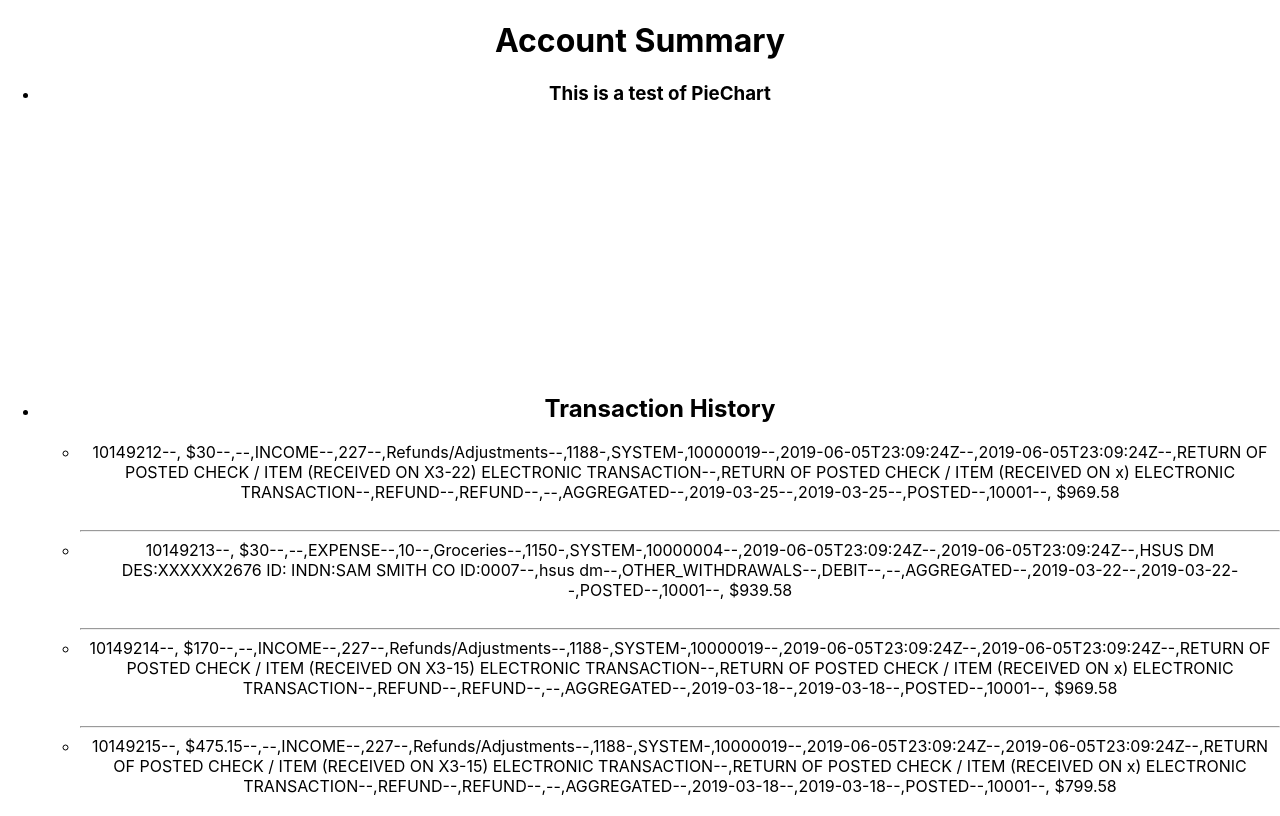
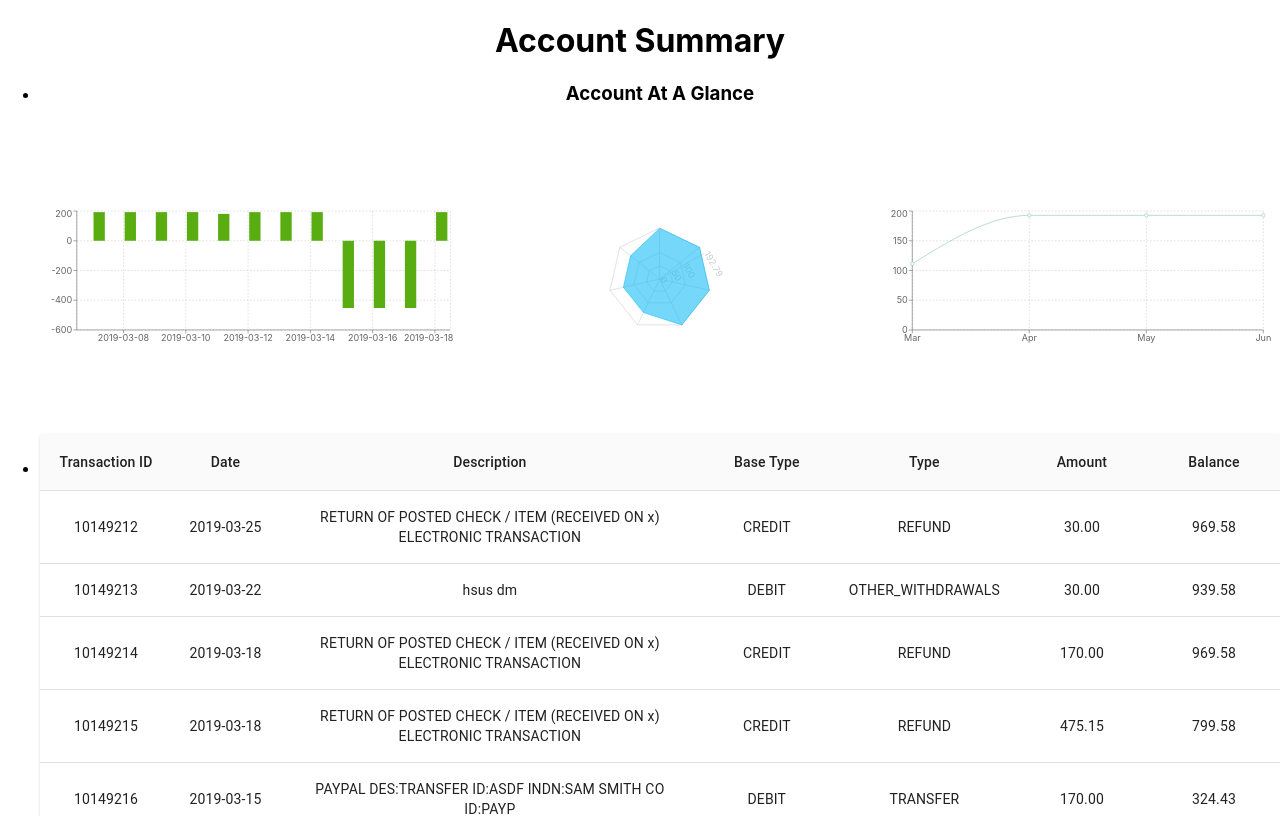
Before and after one commit to asingh120/react_UI-UX, a React (Create React App) app: page / in a window 1280 px wide. Shown: the top 816 px of the page. Built offline with nearby package versions, Linux system fonts and the light colour scheme.

Commit message:
added chart and graph

```diff
--- a/package.json
+++ b/package.json
@@ -3,11 +3,13 @@
   "version": "0.1.0",
   "private": true,
   "dependencies": {
+    "@material-ui/core": "^4.9.2",
     "@testing-library/jest-dom": "^4.2.4",
     "@testing-library/react": "^9.4.0",
     "@testing-library/user-event": "^7.2.1",
     "react": "^16.12.0",
     "react-dom": "^16.12.0",
+    "react-flexbox-grid": "^2.1.2",
     "react-scripts": "3.3.1",
     "recharts": "^2.0.0-beta.1"
   },
--- a/src/App.js
+++ b/src/App.js
@@ -1,8 +1,6 @@
 import React from 'react';
-import Data from './Data/data';
 import Chart from './Components/chart';
-
-
+import StickyHeadTable from './Components/table';
 import './App.css';
 
 const App = () => {
@@ -11,7 +9,7 @@ const App = () => {
       <h1>Account Summary</h1>
       <ul>
         <li><Chart/></li>
-        <li><Data/></li>
+        <li><StickyHeadTable/></li>
       </ul>
     </div>
   )
--- a/src/Components/chart.js
+++ b/src/Components/chart.js
@@ -1,27 +1,80 @@
 import React from 'react';
 import TxData from '../Data/data.json';
-import { PieChart, Pie } from 'recharts';
+import { BarChart, Bar, CartesianGrid, XAxis, YAxis, Tooltip, Legend} from 'recharts';
+import { RadarChart, PolarGrid, PolarAngleAxis, PolarRadiusAxis, Radar } from 'recharts';
+import { LineChart, Line } from 'recharts';
 
-const data = TxData.transactions;
+const balance = TxData.balances[0];
+const dailyLabels = balance.daily_labels
+const dailyValues = balance.daily_values
+const weekLabels = balance.day_of_week_labels;
+const weekValues = balance.day_of_week_average_values;
+const monthLabels = balance.month_labels;
+const monthValues = balance.month_average_values;
+const final = [];
+const weekFinal = [];
+const monthFinal = [];
 
-const amount = data.map((dataDetail, index) => {
-    return (dataDetail.amount.amount);
-  });
+for (let i=0; i < dailyValues.length; i++) {
+  final.push(
+    {
+      date: dailyLabels[i],
+      amount: dailyValues[i]
+    }
+  )
+};
 
-const type =  data.map((dataDetail, index) => {
-    return (dataDetail.type);
-  });
+for (let i=0; i < monthLabels.length; i++) {
+  monthFinal.push(
+    {
+      month: monthLabels[i],
+      amount: monthValues[i]
+    }
+  )
+}
+
+for (let i=0; i < weekLabels.length; i++) {
+  weekFinal.push(
+    {
+      month: weekLabels[i],
+      amount: weekValues[i]
+    }
+  )
+}
 
 const Chart = () => {
   return(
     <div>
-      <h3>This is a test of PieChart</h3>
-      {console.log("this is amount ", amount)}
-      {console.log("this is type " , type)}
-      <PieChart width={730} height={250}>
-        <Pie data={amount} dataKey="type" nameKey="amount" cx="50%" cy="50%" outerRadius={50} fill="#8884d8" />
-        <Pie data={type} dataKey="type" nameKey="amount" cx="50%" cy="50%" innerRadius={60} outerRadius={80} fill="#82ca9d" label />
-      </PieChart>
+      <h3>Account At A Glance</h3>
+        <div style={{display: 'flex', justifyContent: 'center', paddingTop: 30, paddingBottom: 30}}>
+
+          <BarChart width={730} height={250} data={final}>
+            <CartesianGrid strokeDasharray="3 3" />
+            <XAxis dataKey="date" />
+            <YAxis dataKey="amount"/>
+            <Tooltip />
+            <Bar dataKey="date" fill="#8884d8" />
+            <Bar dataKey="amount" fill="#5aad11" />
+          </BarChart>
+
+          <RadarChart outerRadius={90} width={730} height={250} data={weekFinal}>
+            <PolarGrid />
+            <PolarAngleAxis dataKey="day" />
+            <PolarRadiusAxis angle={30} domain={[0, 150]} />
+            <Radar name="amount" dataKey="amount" stroke="#19bcf7" fill="#19bcf7" fillOpacity={0.6} />
+          </RadarChart>
+
+          <LineChart width={730} height={250} data={monthFinal}
+            margin={{ top: 5, right: 30, left: 20, bottom: 5 }}>
+            <CartesianGrid strokeDasharray="3 3" />
+            <XAxis dataKey="month" />
+            <YAxis dataKey="amount"/>
+            <Tooltip />
+            <Line type="monotone" dataKey="month" stroke="#8884d8" />
+            <Line type="monotone" dataKey="amount" stroke="#82ca9d" />
+          </LineChart>
+        </div>
+
     </div>
   )
 }
--- /dev/null
+++ b/src/Components/table.js
@@ -0,0 +1,137 @@
+import React from 'react';
+import TxData from '../Data/data.json';
+import { makeStyles, Paper, Table, TableBody, TableCell, TableContainer, TableHead, TablePagination, TableRow } from '@material-ui/core';
+
+const txs = TxData.trxs.transactions;
+
+const columns = [
+  { id: 'transaction', label: 'Transaction ID', minWidth: 100, align: 'center'},
+  { id: 'date', label: 'Date', minWidth: 75, align: 'center' },
+  {
+    id: 'description',
+    label: 'Description',
+    minWidth: 170,
+    align: 'center',
+    format: value => value.toLocaleString(),
+  },
+  {
+    id: 'basetype',
+    label: 'Base Type',
+    minWidth: 100,
+    align: 'center',
+    format: value => value.toLocaleString(),
+  },
+  {
+    id: 'type',
+    label: 'Type',
+    minWidth: 100,
+    align: 'center',
+    format: value => value.toLocaleString(),
+  },
+  {
+    id: 'amount',
+    label: 'Amount',
+    minWidth: 100,
+    align: 'center',
+    format: value=>value.toFixed(2)
+  },
+  {
+    id: 'balance',
+    label: 'Balance',
+    minWidth: 100,
+    align: 'center',
+    format: value=>value.toFixed(2)
+  }
+];
+
+const rows = [];
+
+for (let i=0; i < txs.length; i++) {
+  rows.push(
+    {
+      transaction: txs[i].id,
+      date: txs[i].date,
+      description: txs[i].description.simple,
+      basetype: txs[i].baseType,
+      type: txs[i].type,
+      amount: txs[i].amount.amount,
+      balance: txs[i].runningBalance.amount
+    }
+  )
+};
+
+const useStyles = makeStyles({
+  root: {
+    width: '100%',
+    fontFamily: 'Apercu'
+  },
+  container: {
+    maxHeight: 500,
+  }
+});
+
+const StickyHeadTable = () => {
+  const classes = useStyles();
+  const [page, setPage] = React.useState(0);
+  const [rowsPerPage, setRowsPerPage] = React.useState(25);
+
+  const handleChangePage = (event, newPage) => {
+    setPage(newPage);
+  };
+
+  const handleChangeRowsPerPage = event => {
+    setRowsPerPage(+event.target.value);
+    setPage(0);
+  };
+
+  return (
+    <div>
+      <Paper className={classes.root}>
+        <TableContainer className={classes.container}>
+          <Table stickyHeader aria-label="sticky table">
+            <TableHead>
+              <TableRow>
+                {columns.map(column => (
+                  <TableCell
+                    key={column.id}
+                    align={column.align}
+                    style={{ minWidth: column.minWidth }}
+                  >
+                    {column.label}
+                  </TableCell>
+                ))}
+              </TableRow>
+            </TableHead>
+            <TableBody>
+              {rows.slice(page * rowsPerPage, page * rowsPerPage + rowsPerPage).map(row => {
+                return (
+                  <TableRow hover role="checkbox" tabIndex={-1} key={row.id}>
+                    {columns.map(column => {
+                      const value = row[column.id];
+                      return (
+                        <TableCell key={column.id} align={column.align}>
+                          {column.format && typeof value === 'number' ? column.format(value) : value}
+                        </TableCell>
+                      );
+                    })}
+                  </TableRow>
+                );
+              })}
+            </TableBody>
+          </Table>
+        </TableContainer>
+        <TablePagination
+          rowsPerPageOptions={[10, 25, 100]}
+          component="div"
+          count={rows.length}
+          rowsPerPage={rowsPerPage}
+          page={page}
+          onChangePage={handleChangePage}
+          onChangeRowsPerPage={handleChangeRowsPerPage}
+        />
+      </Paper>
+    </div>
+  );
+}
+
+export default StickyHeadTable;
--- a/src/Data/data.js
+++ b/src/Data/data.js
@@ -1,38 +1,41 @@
 import React from 'react';
 import TxData from './data.json';
 
-const trsx = TxData.transactions;
 
-const trsxData = trsx.map((dataDetail, index) => {
+const trxs = TxData.trxs.transactions;
+
+const trxsData = trxs.map((dataDetail, index) => {
   return (
     <ul key={dataDetail.id}>
       <li>
-        {dataDetail.id}--,
-        ${dataDetail.amount.amount}--,
-        {dataDetail.basetype}--,
-        {dataDetail.categoryType}--,
-        {dataDetail.categoryId}--,
-        {dataDetail.category}--,
-        {dataDetail.detailCategoryId}-,
-        {dataDetail.categorySource}-,
-        {dataDetail.highLevelCategoryId}--,
-        {dataDetail.createdDate}--,
-        {dataDetail.lastUpdated}--,
-        {dataDetail.description.original}--,
-        {dataDetail.description.simple}--,
-        {dataDetail.type}--,
-        {dataDetail.subType}--,
-        {dataDetail.isManual}--,
-        {dataDetail.sourceType}--,
-        {dataDetail.date}--,
-        {dataDetail.postDate}--,
-        {dataDetail.status}--,
-        {dataDetail.accountId}--,
-        ${dataDetail.runningBalance.amount}
-        <br/>
-        <br/>
+        Transaction ID: {dataDetail.id}--,
+        Amount: ${dataDetail.amount.amount}--,
+        Basetype: {dataDetail.basetype}--,
+        Category Type: {dataDetail.categoryType}--,
+        Category ID: {dataDetail.categoryId}--,
+        Category: {dataDetail.category}--,
+        Detail Category ID: {dataDetail.detailCategoryId}-,
+        Category Source: {dataDetail.categorySource}-,
+        High Level Category ID: {dataDetail.highLevelCategoryId}--,
+        Date Created: {dataDetail.createdDate}--,
+        Last Updated: {dataDetail.lastUpdated}--,
+        Description (Original): {dataDetail.description.original}--,
+        Description (Simple): {dataDetail.description.simple}--,
+        Type: {dataDetail.type}--,
+        Sub-Type: {dataDetail.subType}--,
+        Is Manual: {dataDetail.isManual}--,
+        Source Type: {dataDetail.sourceType}--,
+        Date: {dataDetail.date}--,
+        Post Date: {dataDetail.postDate}--,
+        Status: {dataDetail.status}--,
+        Account ID: {dataDetail.accountId}--,
+        Running Balance: ${dataDetail.runningBalance.amount}--,
+        {dataDetail.merchant &&
+        <li>
+          Merchant ID: {dataDetail.merchant.id}
+        </li>
+      }
         <hr/>
-        {/* {dataDetail.merchant.id} */}
       </li>
     </ul>
   )
@@ -41,8 +44,7 @@ const trsxData = trsx.map((dataDetail, index) => {
 const Data = () => {
   return (
     <div>
-      <h2>Transaction History</h2>
-        {trsxData}
+        {trxsData}
     </div>
   );
 };
```
Also changed, not shown: src/Data/data.json, 1 other file (tests, documents, lock files or other folders).
